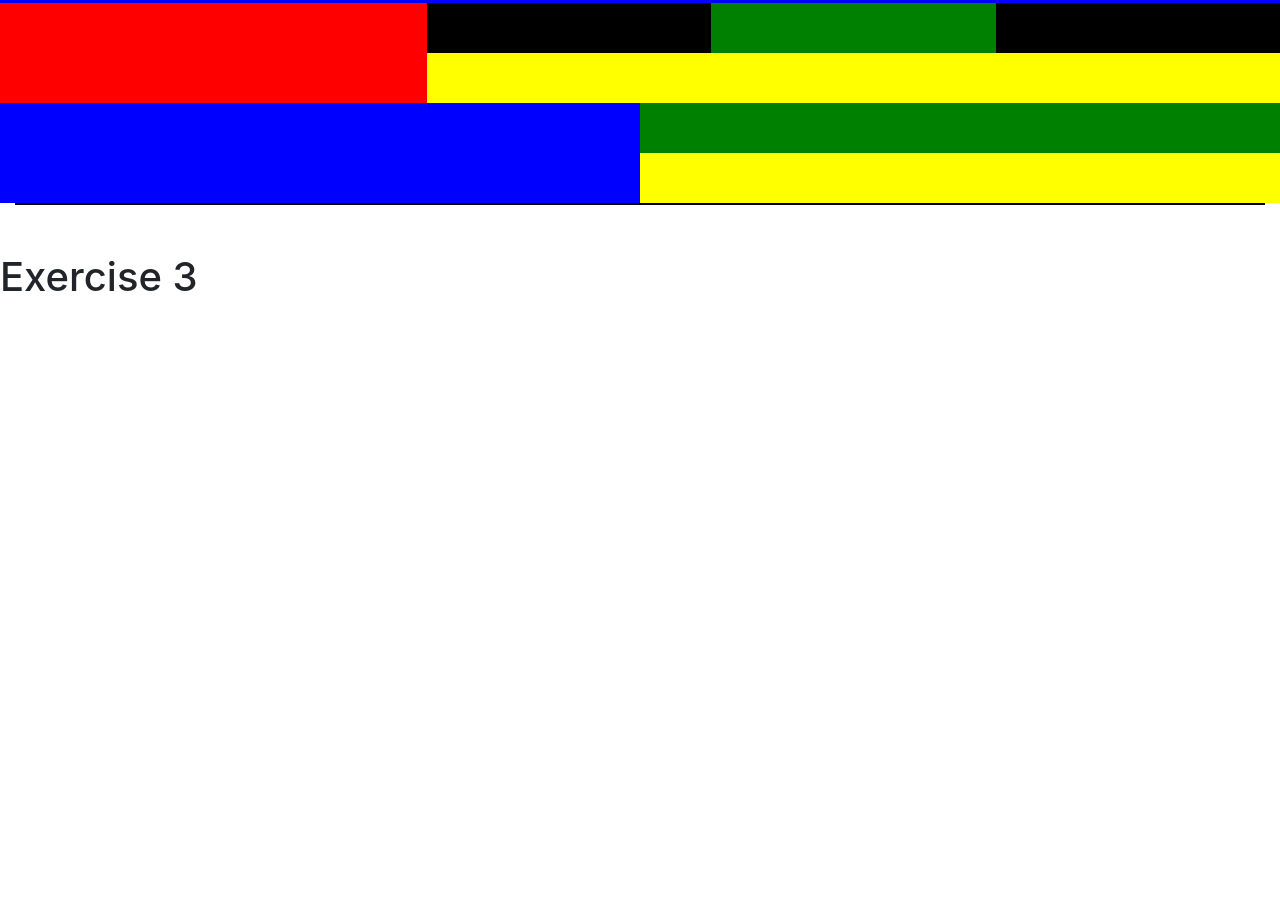
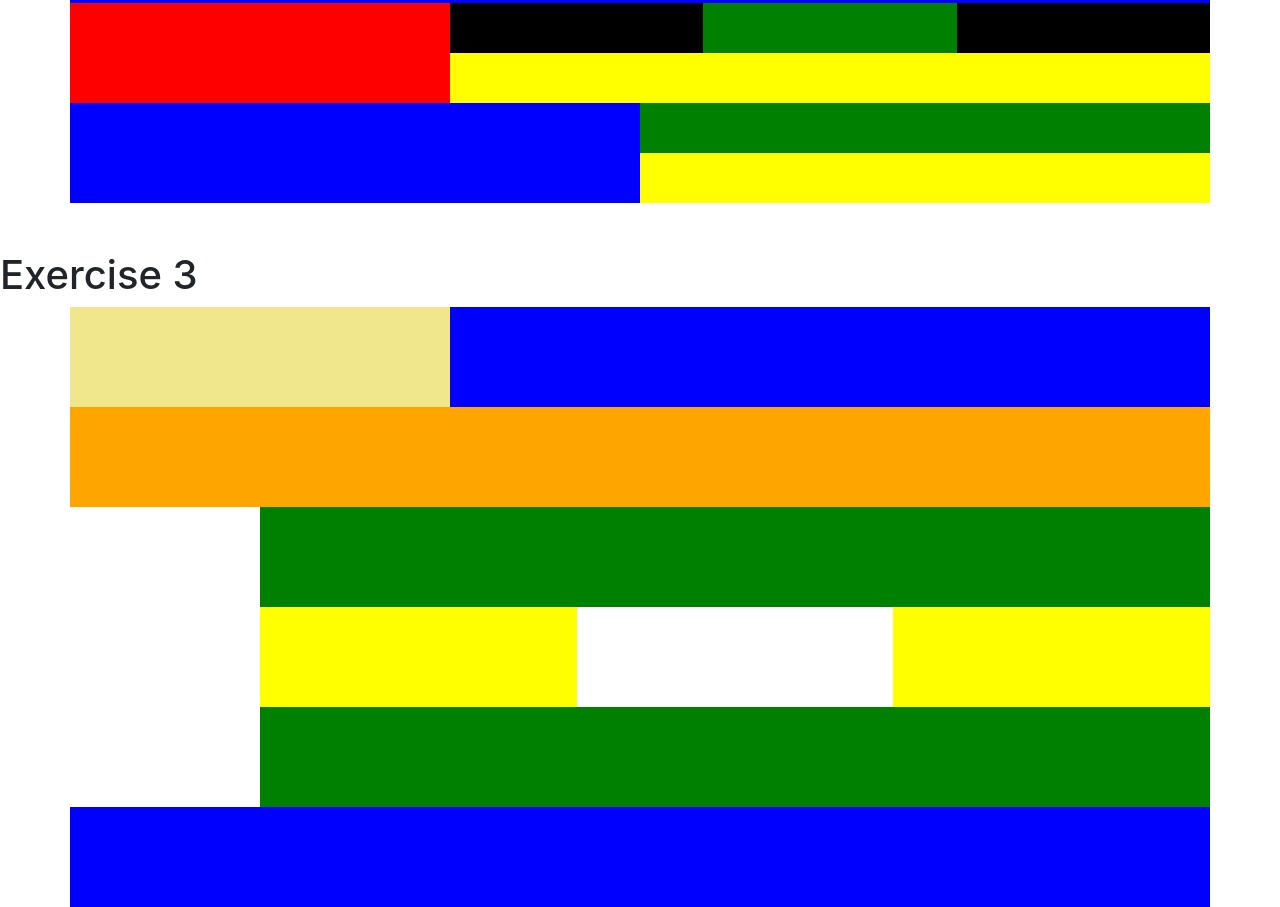
Before and after one commit to JairoEM/DIW, a plain HTML site: page Trimestre 2/Actividad 1/index.html in a window 1280 px wide. Shown: the part 1023-1930 px from the top of the page. Before the commit the page ends 1332 px from the top, so only its background shows below. Drawn offline with nearby package versions, Linux system fonts and the light colour scheme.

Commit message:
More Bootstrap

```diff
--- a/Trimestre 2/Actividad 1/Styles/style.css
+++ b/Trimestre 2/Actividad 1/Styles/style.css
@@ -37,11 +37,6 @@
     height: 50px;
 }
 
-/* #blue{
-    background-color: blue;
-    height: 100px;
-} */
-
 #black{
     background-color: black;
 }
@@ -58,3 +53,35 @@
 #mix{
     height: 50px;
 }
+
+#fila{
+    height: 100px;
+}
+
+#fila2{
+    height: 300px;
+}
+
+#khaki{
+    background-color: khaki;
+}
+
+#naranja{
+    background-color: orange;
+}
+
+#azul{
+    background-color: blue;
+}
+
+#blanco{
+    background-color: white;
+}
+
+#verde{
+    background-color: green;
+}
+
+#amarillo{
+    background-color: yellow;
+}
--- a/Trimestre 2/Actividad 1/index.html
+++ b/Trimestre 2/Actividad 1/index.html
@@ -75,7 +75,7 @@
 
     <h1>Exercise 2</h1>
 
-    <div class="container-fluid">
+    <div class="container">
         <div class="row" id="blue">
             <div class="col-12">
                 &nbsp;
@@ -148,6 +148,84 @@
 
     <h1>Exercise 3</h1>
 
+    <div class="container">
+        <!-- ROW Logo y Título del Sitio -->
+        <div class="row" id="fila">
+            <div class="col-md-4" id="khaki">
+
+            </div>
+            <div class="col-md-8" id="azul">
+
+            </div>
+        </div>
+
+        <!-- ROW Menú Principal -->
+        <div class="row" id="fila">
+            <div class="col-md-12" id="naranja">
+
+            </div>
+        </div>
+
+        <!-- ROW Contenido -->
+        <div class="row" id="fila2">
+            <div class="col-md-2">
+                <!-- COL Izquierda -->
+                <div class="row">
+                    <div class="col-md-12" id="blanco">
+
+                    </div>
+                </div>
+                <div class="row">
+                    <div class="col-md-12" id="blanco">
+
+                    </div>
+                </div>
+                <div class="row">
+                    <div class="col-md-12" id="blanco">
+
+                    </div>
+                </div>
+            </div>
+
+            <!-- COL Central -->
+            <div class="col-md-10">
+                <!-- ROW Superior -->
+                <div class="row">
+                    <div class="col-md-12" id="verde">
+
+                    </div>
+                </div>
+
+                <!-- ROW Central -->
+                <div class="row">
+                    <div class="col-md-4" id="amarillo">
+
+                    </div>
+                    <div class="col-md-4" id="blanco">
+
+                    </div>
+                    <div class="col-md-4" id="amarillo">
+
+                    </div>
+                </div>
+
+                <!-- ROW Inferior -->
+                <div class="row">
+                    <div class="col-md-12" id="verde">
+
+                    </div>
+                </div>
+            </div>
+        </div>
+
+        <!-- ROW Footer -->
+        <div class="row" id="fila">
+            <div class="col-md-12" id="azul">
+
+            </div>
+        </div>
+    </div>
+
     <script src="https://code.jquery.com/jquery-3.3.1.slim.min.js" integrity="sha384-q8i/X+965DzO0rT7abK41JStQIAqVgRVzpbzo5smXKp4YfRvH+8abtTE1Pi6jizo" crossorigin="anonymous"></script>
     <script src="https://cdnjs.cloudflare.com/ajax/libs/popper.js/1.14.6/umd/popper.min.js" integrity="sha384-wHAiFfRlMFy6i5SRaxvfOCifBUQy1xHdJ/yoi7FRNXMRBu5WHdZYu1hA6ZOblgut" crossorigin="anonymous"></script>
     <script src="https://stackpath.bootstrapcdn.com/bootstrap/4.2.1/js/bootstrap.min.js" integrity="sha384-B0UglyR+jN6CkvvICOB2joaf5I4l3gm9GU6Hc1og6Ls7i6U/mkkaduKaBhlAXv9k" crossorigin="anonymous"></script>
```
